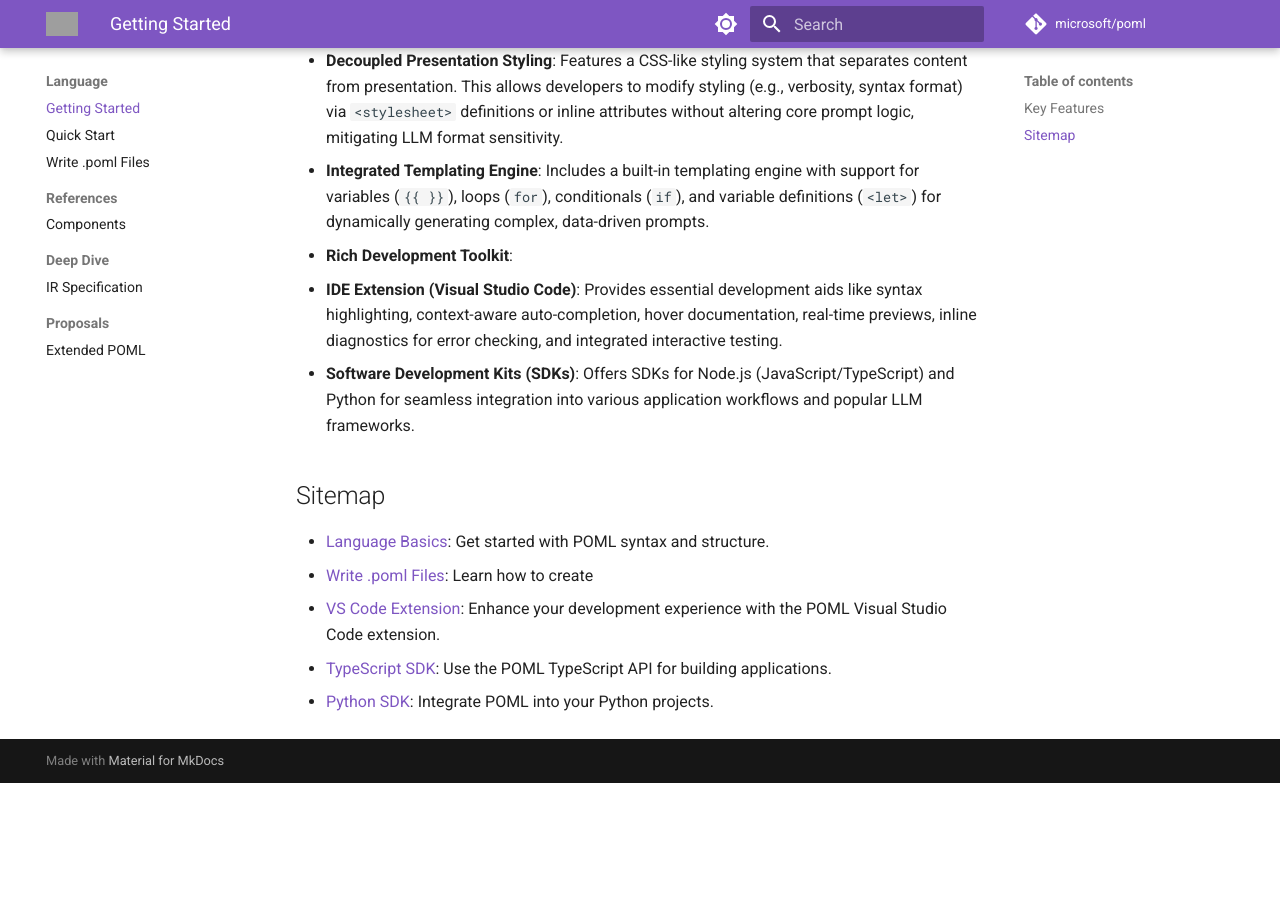
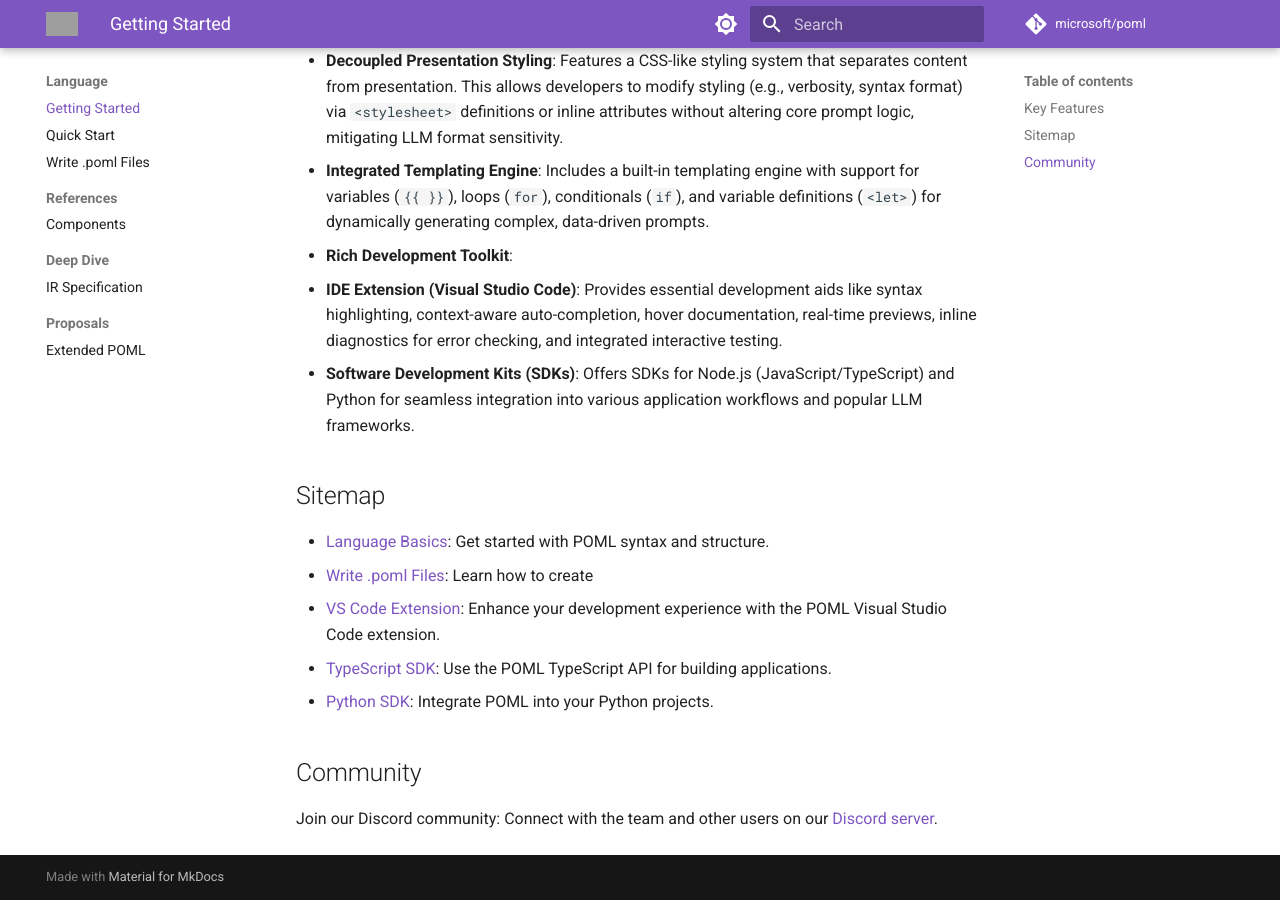
Before and after one commit to zero456/poml, an MkDocs documentation site: the page built from docs/index.md, in a window 1280 px wide and 900 px high, scrolled down 661 px. Built offline with MkDocs 1.6.1 and Material for MkDocs 9.7.7, drawn with Linux system fonts in a browser that asks for light colours; comment, search, counter and statistics services are not loaded; the version menu is left out; before the commit the page ends 1444 px from its top, so only the background shows below that; grey boxes are pictures that could not be loaded.

```diff
--- a/docs/index.md
+++ b/docs/index.md
@@ -22,3 +22,7 @@
 - [VS Code Extension](./vscode/index.md): Enhance your development experience with the POML Visual Studio Code extension.
 - [TypeScript SDK](./typescript/index.md): Use the POML TypeScript API for building applications.
 - [Python SDK](./python/index.md): Integrate POML into your Python projects.
+
+## Community
+
+Join our Discord community: Connect with the team and other users on our [Discord server](https://discord.gg/kSzTeMn9Vb).
```
Also changed, not shown: README.md (+2 -2 lines).
